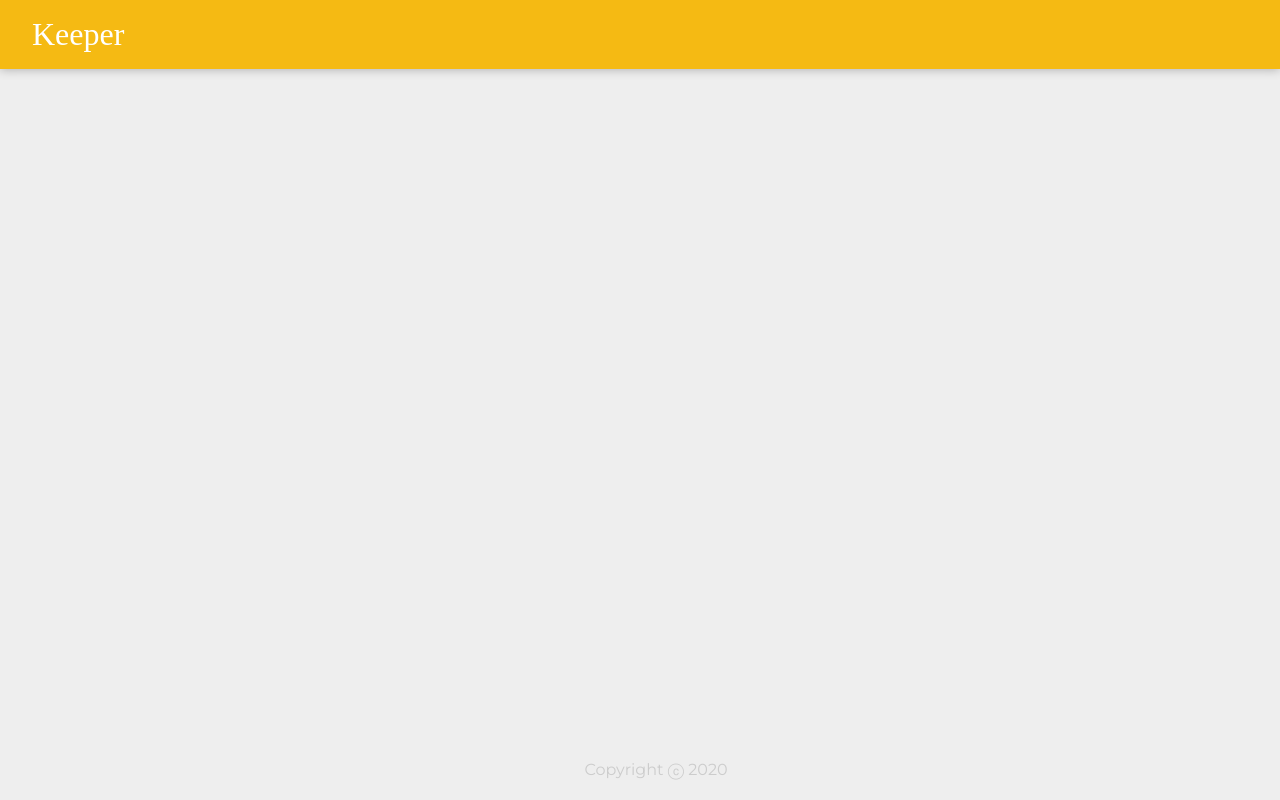
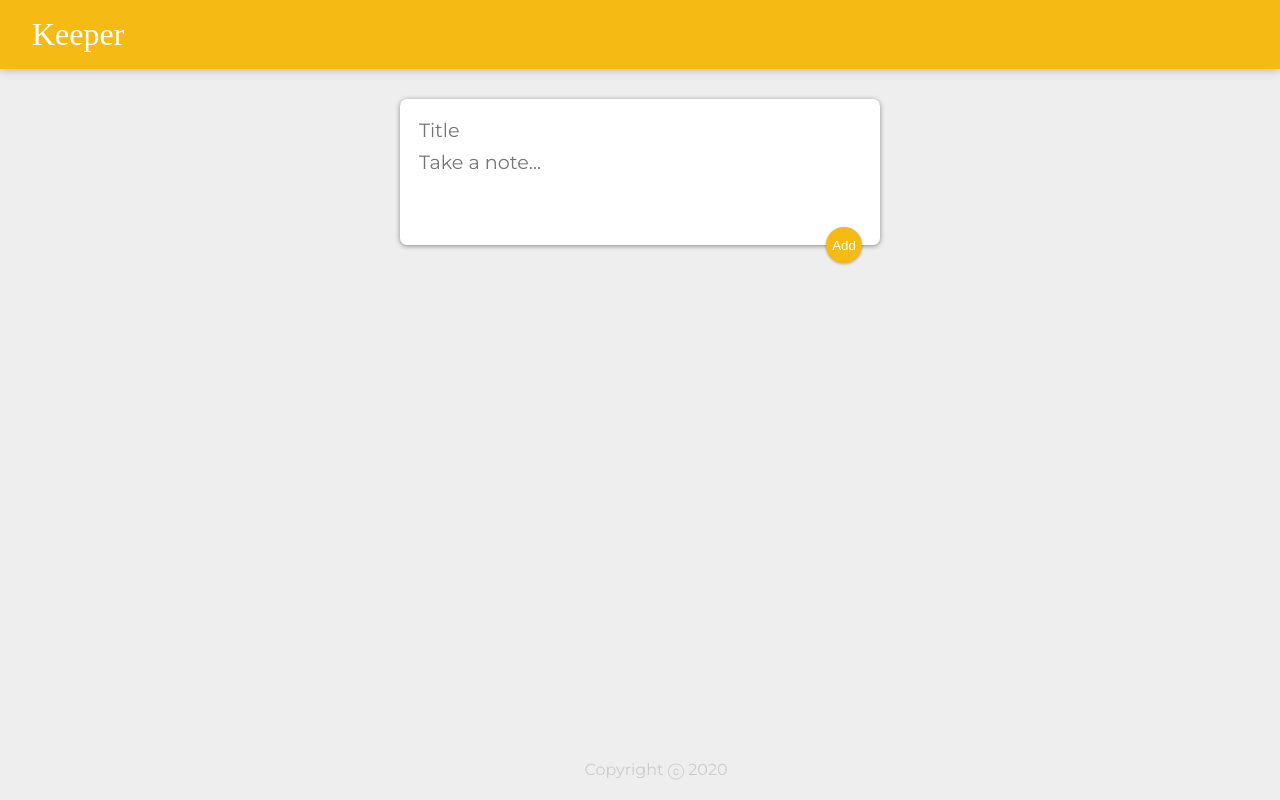
Before and after one commit to vikramoff24/Make-Notes, a React (Create React App) app: page / in a window 1280 px wide. Built offline with nearby package versions, Linux system fonts and the light colour scheme; a web font is replaced by a local one.

Commit message:
Added Map function to create components

```diff
--- a/src/Components/App.jsx
+++ b/src/Components/App.jsx
@@ -19,7 +19,8 @@ const [notesArr,addNotesArr]=useState([])
 return (
     <div>
       <Header />
-
+      <CreateArea  onClicked={handleClick} />
+      {notesArr.map((notes)=>  <Note key={1} title={notes.title} content={notes.content} /> )}
 
       <Footer />
     </div>
```
